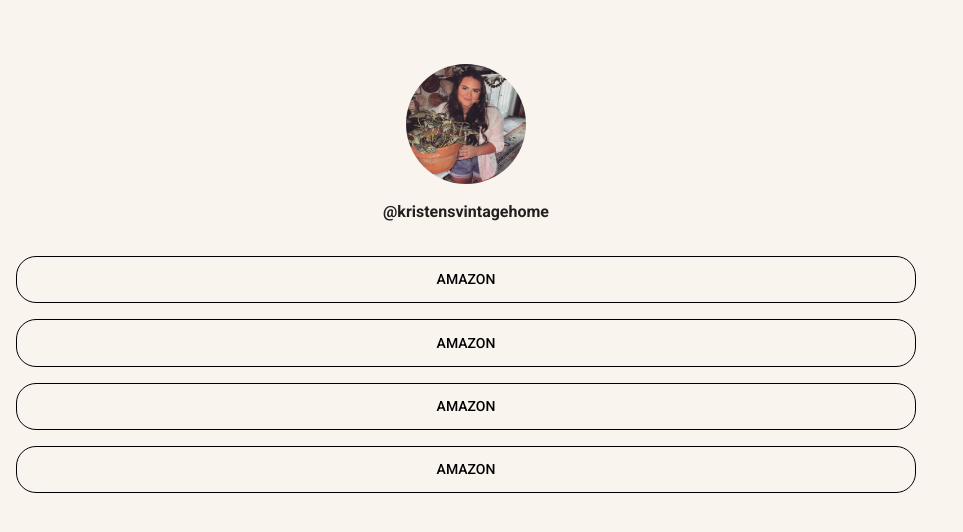
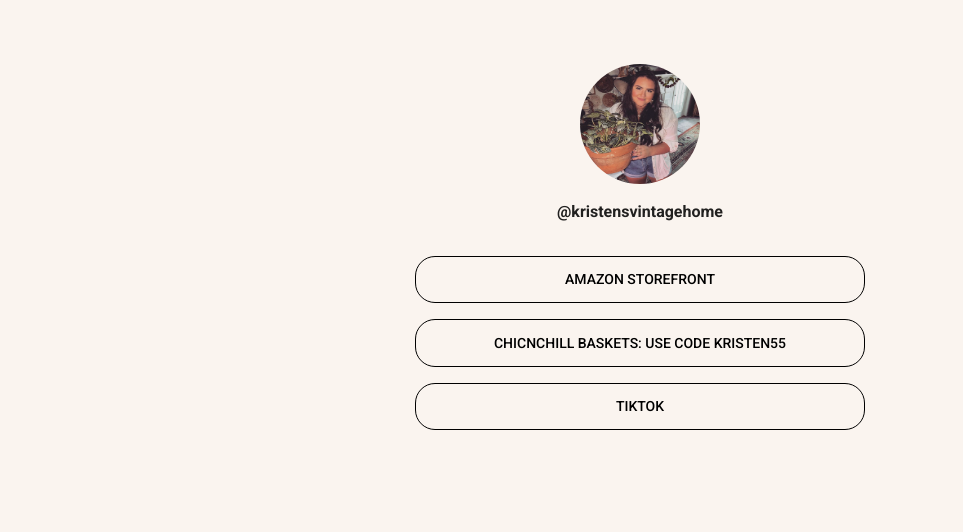
Before and after one commit to jordankimsey/kristen_landing_page, a Next.js app: page /links in a window 1280 px wide. Shown: the top 532 px of the page, without its empty margins (0-963 px from the left). Built offline with nearby package versions, Linux system fonts and the light colour scheme.

Commit message:
Updated links

```diff
--- a/components/LinkButton.tsx
+++ b/components/LinkButton.tsx
@@ -10,6 +10,7 @@
         color: 'black',
         border: '0.1px solid black',
         py: 1.3,
+        maxWidth: '450px'
       }}
       href={url}
       target='_blank'
--- a/pages/links/index.tsx
+++ b/pages/links/index.tsx
@@ -1,4 +1,4 @@
-import { Box, Typography} from '@mui/material';
+import { Box, Typography } from '@mui/material';
 import React from 'react';
 import Image from 'next/image';
 import LinkButton from '../../components/LinkButton';
@@ -17,8 +17,12 @@
       }}
     >
       <Box
-        maxWidth='md'
-        sx={{textAlign: 'center', display: 'flex', flexDirection: 'column', alignItems: 'center'}}
+        sx={{
+          textAlign: 'center',
+          display: 'flex',
+          flexDirection: 'column',
+          alignItems: 'center',
+        }}
       >
         <Image
           src={'/profile_pic.jpg'}
@@ -30,10 +34,15 @@
         <Typography sx={{ py: 2, fontWeight: 'bold' }}>
           @kristensvintagehome
         </Typography>
-        <LinkButton text='Amazon' url='https://www.amazon.com' />
-        <LinkButton text='Amazon' url='https://www.amazon.com' />
-        <LinkButton text='Amazon' url='https://www.amazon.com' />
-        <LinkButton text='Amazon' url='https://www.amazon.com' />
+        <LinkButton text='Amazon Storefront' url='https://www.amazon.com' />
+        <LinkButton
+          text='Chicnchill Baskets: Use code KRISTEN55'
+          url='https://www.etsy.com/shop/Chicnchilldecor?coupon=KRISTEN55'
+        />
+        <LinkButton
+          text='TikTok'
+          url='https://www.tiktok.com/@kristensvintagehome'
+        />
       </Box>
     </Box>
   );
```
